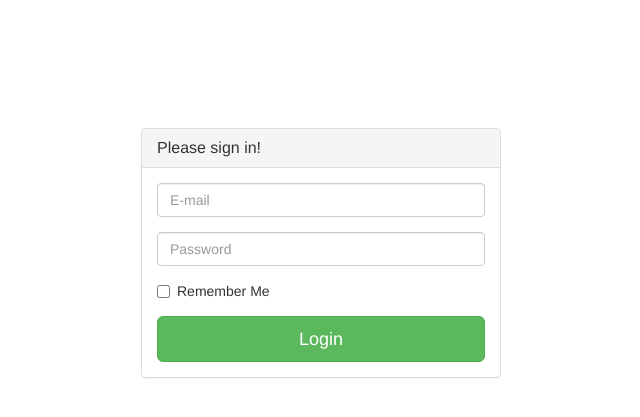
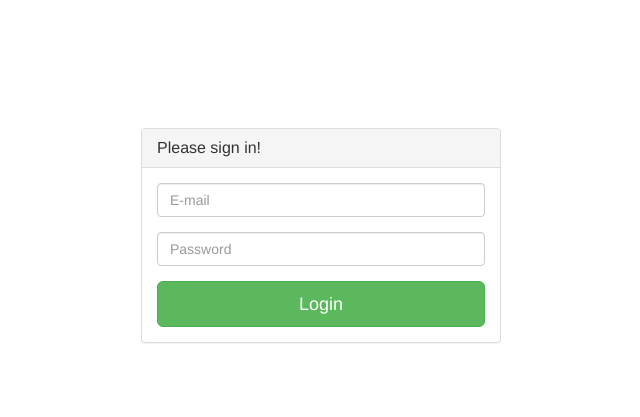
Before and after one commit to kirillbocharov/subd, a Django app: page /login in a window 1280 px wide. Shown: the top 417 px of the page, without its empty margins (319-959 px from the left). Run offline with Django 3.2, Linux system fonts and the light colour scheme; some libraries are stand-ins or nearby versions.

Commit message:
del remember in signin

```diff
--- a/templates/signIn.html
+++ b/templates/signIn.html
@@ -32,11 +32,6 @@
                                 <input class="form-control" placeholder="Password" name="password" type="password"
                                        value="">
                             </div>
-                            <div class="checkbox">
-                                <label>
-                                    <input name="remember" type="checkbox" value="Remember Me"> Remember Me
-                                </label>
-                            </div>
                             <div class="form-group">
                                 {% if errors %}
                                     <ul class="errors">
```
